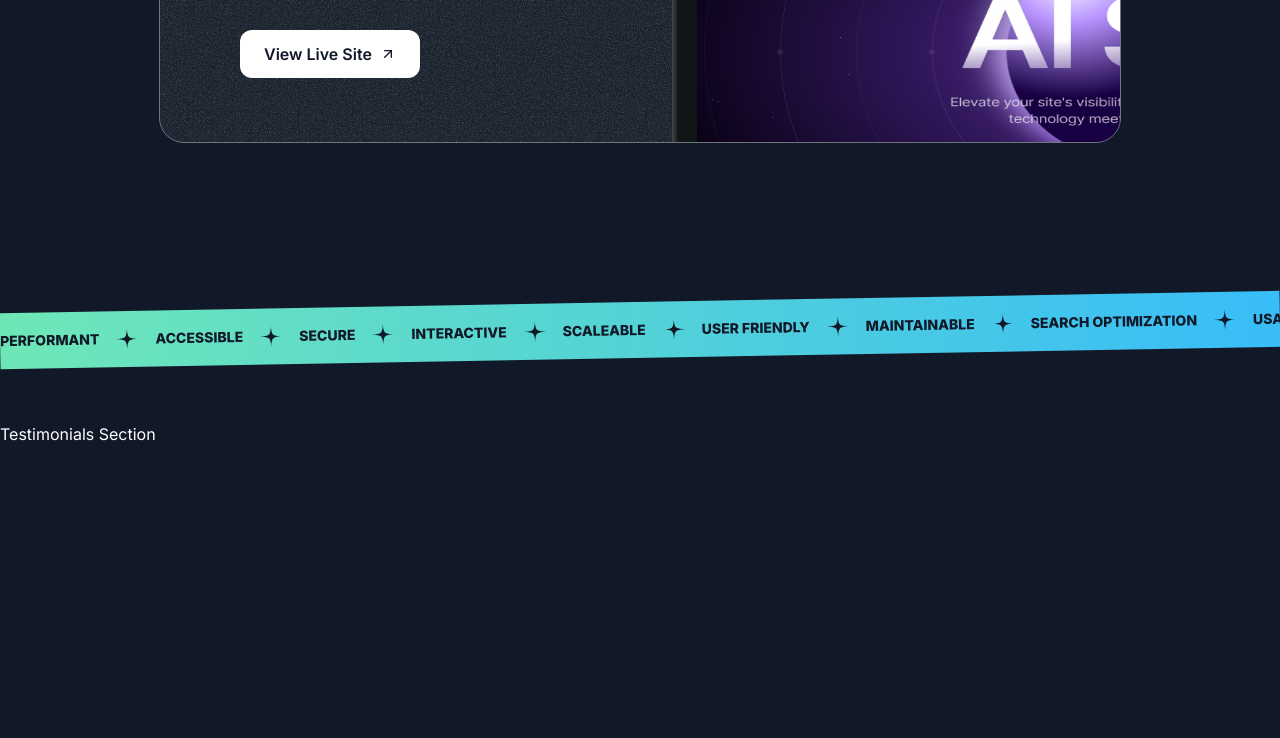
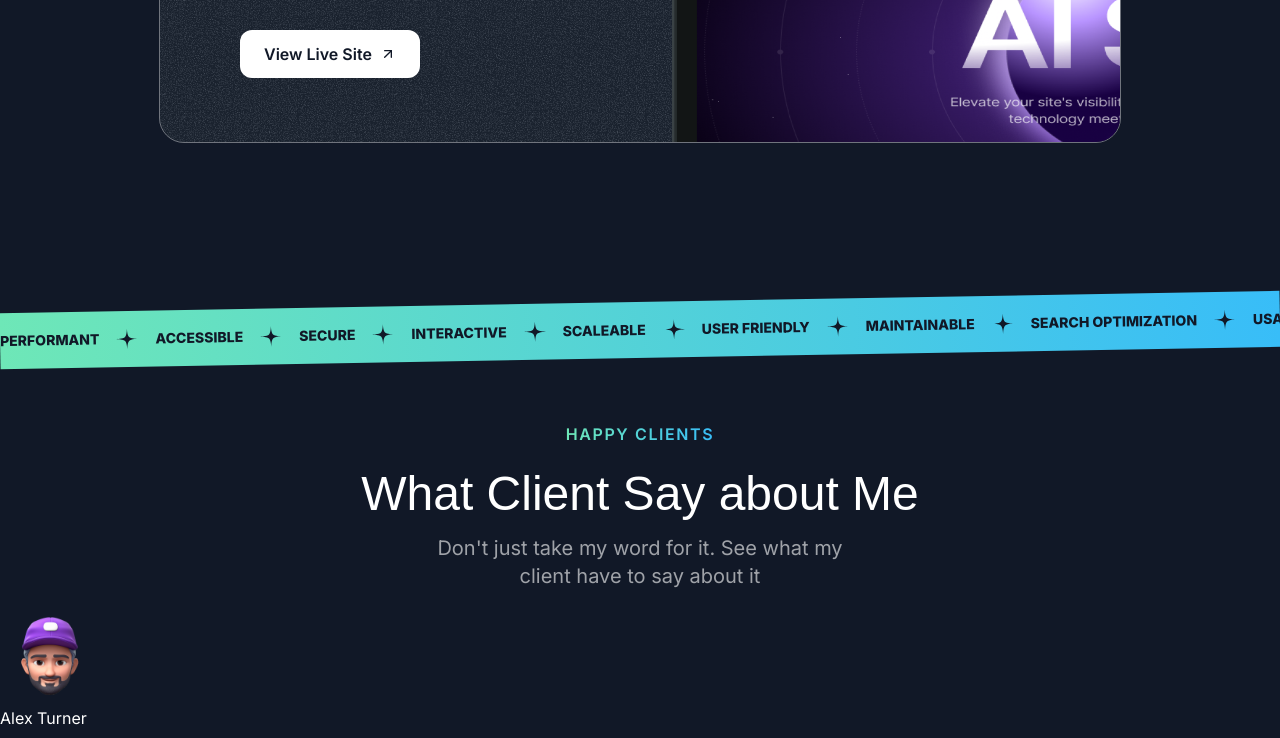
Before and after one commit to Tokiosman80F/portfolio-web, a Next.js app: page / in a window 1280 px wide. Shown: the part 2684-3422 px from the top of the page. Before the commit the page ends 3130 px from the top, so only its background shows below. Built offline with nearby package versions, Linux system fonts and the light colour scheme; a web font is replaced by a local one.

Commit message:
feat(SectionHeader): created a resuable header component

```diff
--- /dev/null
+++ b/src/components/SectionHeader.tsx
@@ -0,0 +1,27 @@
+const SectionHeader = ({
+  title,
+  heading,
+  desc,
+}: {
+  title: string;
+  heading: string;
+  desc: string;
+}) => {
+  return (
+    <div>
+      <div className="flex items-center justify-center">
+        <p className="uppercase font-semibold tracking-widest bg-gradient-to-r from-emerald-300 to-sky-400  text-transparent bg-clip-text ">
+          {title}
+        </p>
+      </div>
+      <h2 className="font-serif text-3xl text-center mt-6 | md:text-5xl ">
+        {heading}
+      </h2>
+      <p className="text-center text-white/60 my-4 max-w-md mx-auto  | md:text-lg | lg:text-xl  ">
+        {desc}
+      </p>
+    </div>
+  );
+};
+
+export default SectionHeader;
--- a/src/sections/Projects.tsx
+++ b/src/sections/Projects.tsx
@@ -4,6 +4,7 @@ import aiStartupLandingPage from "@/assets/images/ai-startup-landing-page.png";
 import darkSaasLandingPage from "@/assets/images/dark-saas-landing-page.png";
 import grainImage from "@/assets/images/grain.jpg";
 import lightSaasLandingPage from "@/assets/images/light-saas-landing-page.png";
+import SectionHeader from "@/components/SectionHeader";
 import Image from "next/image";
 
 const portfolioProjects = [
@@ -49,17 +50,12 @@ export const ProjectsSection = () => {
   return (
     <section className="pb-16 | lg:py-24">
       <div className="container">
-        <div className="flex items-center justify-center">
-          <p className="uppercase font-semibold tracking-widest bg-gradient-to-r from-emerald-300 to-sky-400  text-transparent bg-clip-text ">
-            Real World Results
-          </p>
-        </div>
-        <h2 className="font-serif text-3xl text-center mt-6 | md:text-5xl ">
-          Featured Projects
-        </h2>
-        <p className="text-center text-white/60 my-4 max-w-md mx-auto  | md:text-lg | lg:text-xl  ">
-          See how I transformed concepts into engaging digital experience
-        </p>
+        <SectionHeader
+          title="Real World Results"
+          heading="    Featured Projects"
+          desc=" See how I transformed concepts into engaging digital experience"
+        />
+
         <div className="mt-10 grid gap-10 | md:mt-20 | lg:gap-20">
           {portfolioProjects.map((project) => (
             <div
--- a/src/sections/Testimonials.tsx
+++ b/src/sections/Testimonials.tsx
@@ -3,6 +3,8 @@ import memojiAvatar2 from "@/assets/images/memoji-avatar-2.png";
 import memojiAvatar3 from "@/assets/images/memoji-avatar-3.png";
 import memojiAvatar4 from "@/assets/images/memoji-avatar-4.png";
 import memojiAvatar5 from "@/assets/images/memoji-avatar-5.png";
+import SectionHeader from "@/components/SectionHeader";
+import Image from "next/image";
 
 const testimonials = [
   {
@@ -38,5 +40,21 @@ const testimonials = [
 ];
 
 export const TestimonialsSection = () => {
-  return <div>Testimonials Section</div>;
+  return (
+    <div>
+      <SectionHeader
+        title="Happy Clients"
+        heading="What Client Say about Me"
+        desc="Don't just take my word for it. See what my client have to say about it"
+      />
+      <div>
+        {testimonials.map((testimonial) => (
+          <div key={testimonial.name}>
+            <Image src={testimonial.avatar} alt={testimonial.name} />
+            <div>{testimonial.name}</div>
+          </div>
+        ))}
+      </div>
+    </div>
+  );
 };
```
